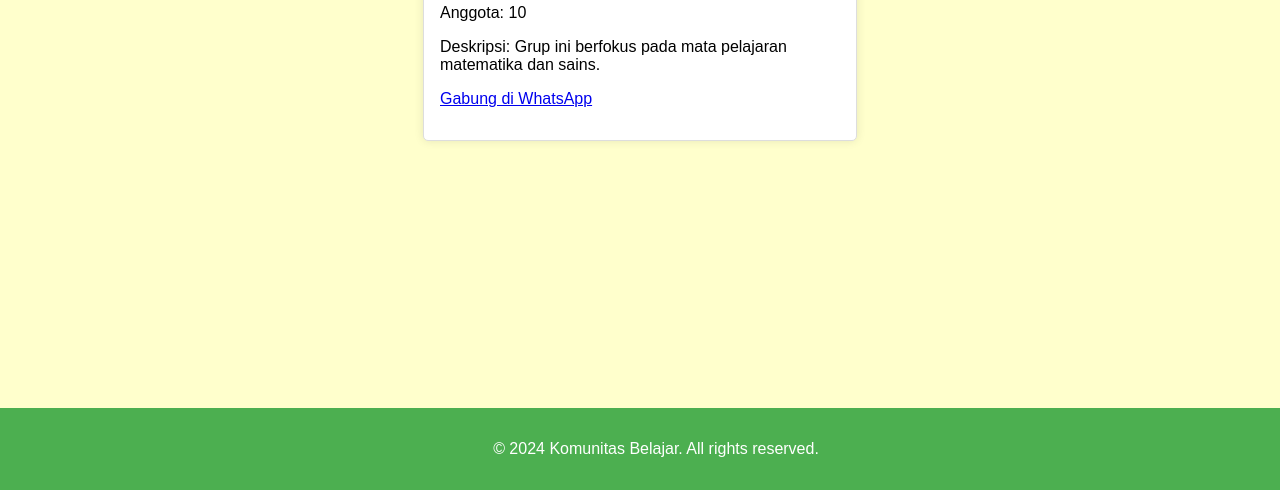
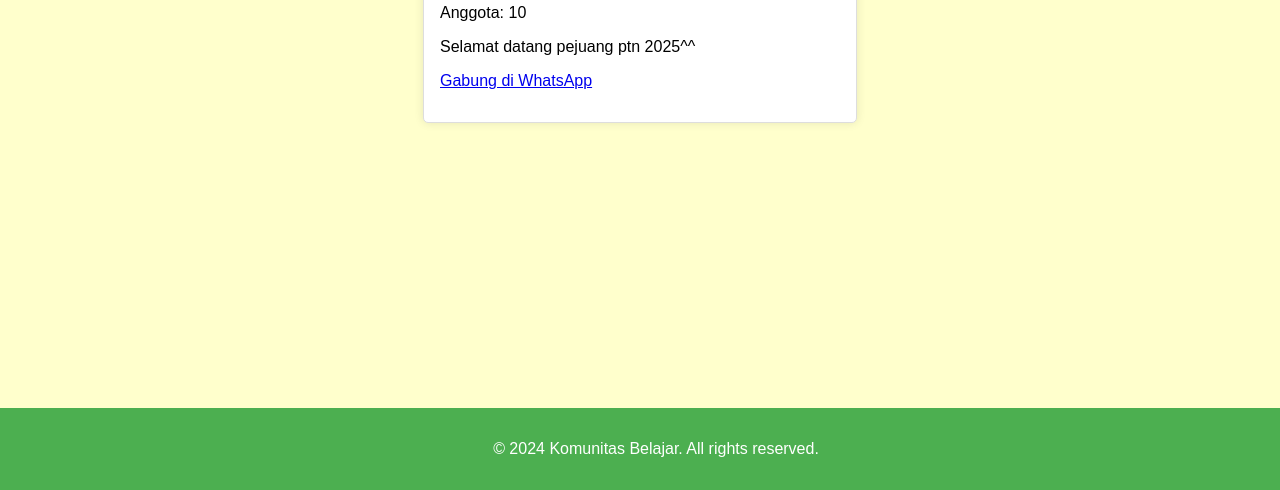
Before and after one commit to WiciptoSetiadi/GRUP-KUNING, a plain HTML site: page profil.html in a window 1280 px wide. Shown: the part 310-800 px from the top of the page. Drawn offline with Linux system fonts and the light colour scheme.

Commit message:
Update profil.html

```diff
--- a/profil.html
+++ b/profil.html
@@ -24,7 +24,7 @@
                 <div class="profil">
                     <h3>Grup Kuning</h3>
                     <p>Anggota: 10</p>
-                    <p>Deskripsi: Grup ini berfokus pada mata pelajaran matematika dan sains.</p>
+                    <p>Selamat datang pejuang ptn 2025^^</p>
                     <p><a href="https://chat.whatsapp.com/LrbktsCiQa2IeiACNFuqQl" target="_blank">Gabung di WhatsApp</a></p>
                 </div>
                 <!-- Tambahkan profil grup lainnya di sini -->
```
